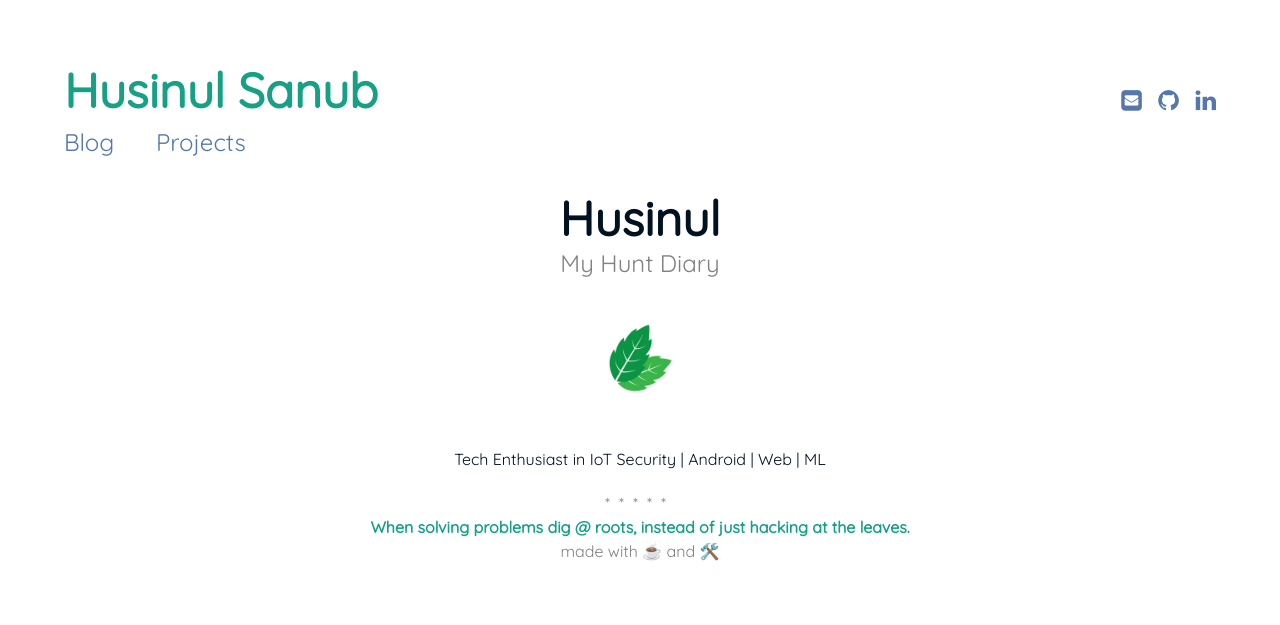
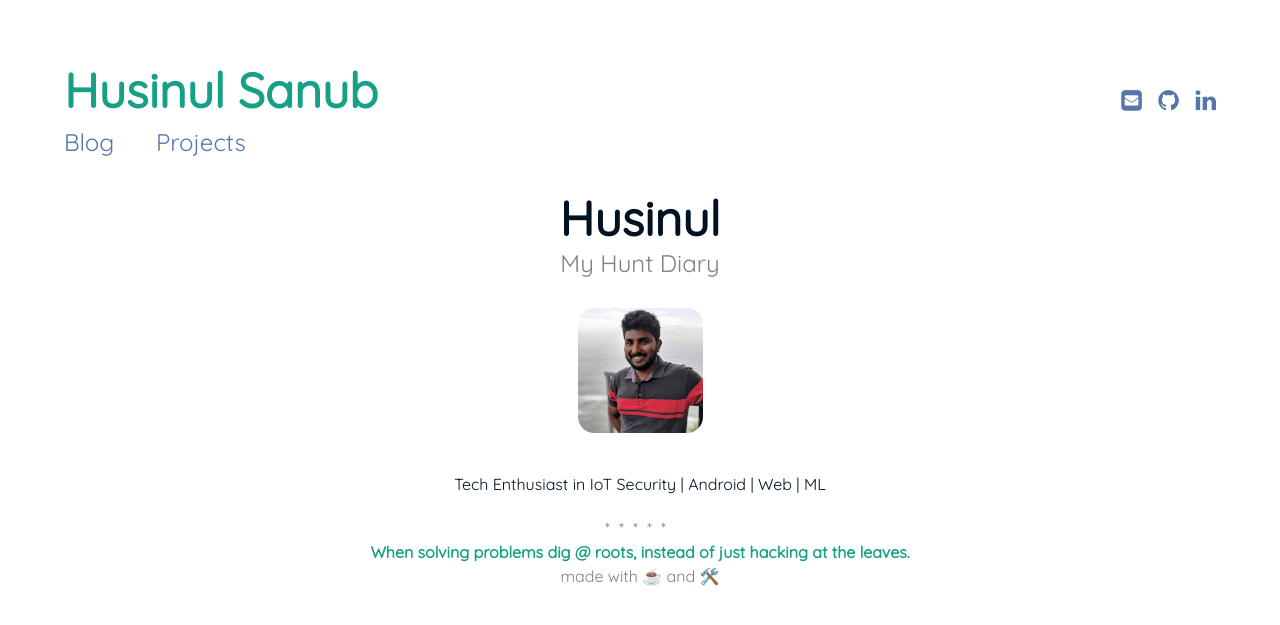
Before and after one commit to husinul/husinul.github.io, a Jekyll site: the page built from index.md, in a window 1280 px wide. Shown: the top 625 px of the page. Built offline with Jekyll 4.4.1, drawn with Linux system fonts in a browser that asks for light colours.

Commit message:
Update index.md

```diff
--- a/index.md
+++ b/index.md
@@ -6,7 +6,7 @@
   priority: 0.9
 ---
 
-<img src="{{ '/assets/img/pudhina.jpg' | prepend: site.baseurl }}" id="about-img">
+<img src="{{ '/assets/img/id.jpg' | prepend: site.baseurl }}" id="about-img">
 
 <div id="describe-text">
 	<p>Tech Enthusiast in IoT Security | Android | Web | ML </p>
```
